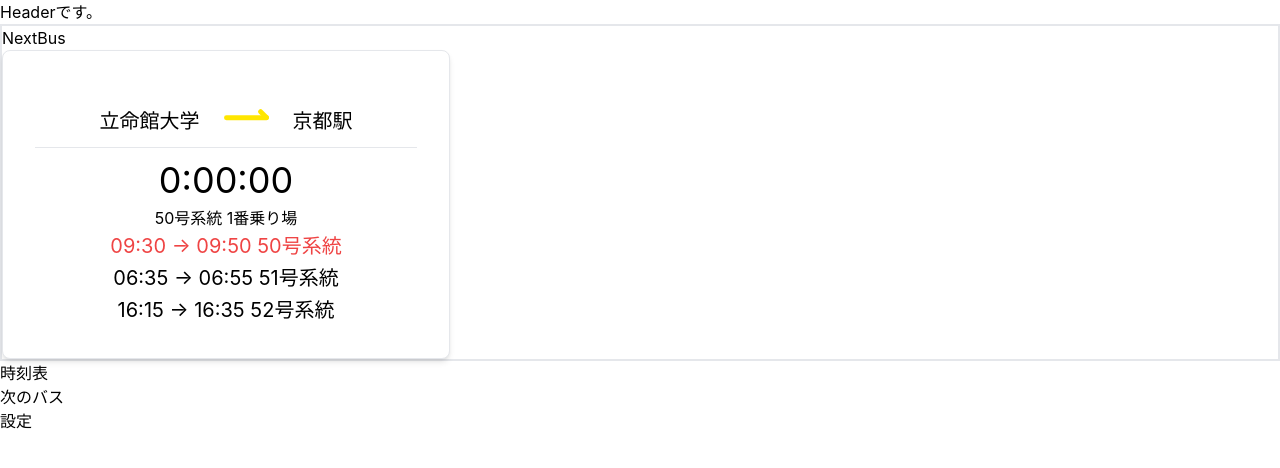
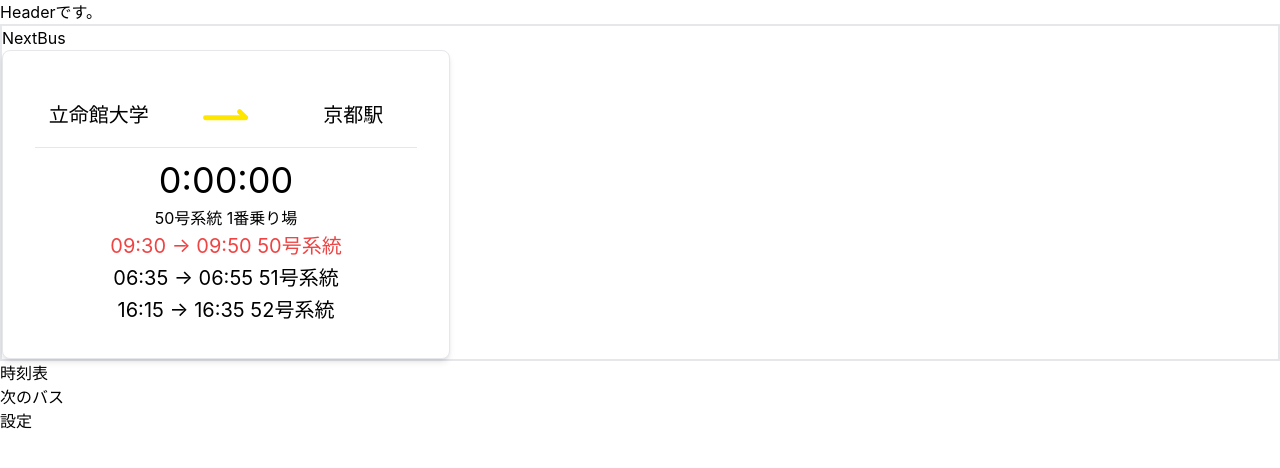
Before and after one commit to Shunkicreate/busdes-kic-web, a React (Create React App) app: page / in a window 1280 px wide. Shown: the top 468 px of the page. Built offline with nearby package versions, Linux system fonts and the light colour scheme; no server answers.

Commit message:
gridでデザインできた,べた打ち直す

```diff
--- a/src/layout/BusCardHeader.tsx
+++ b/src/layout/BusCardHeader.tsx
@@ -2,16 +2,20 @@ import React from 'react';
 import BusArrow from "./BusArrow.svg";
 
 
+
+
 const BusCardHeader = () => {
 
+
+
+
     return (
-
-        <div className="flex justify-center flex-row h-16">
-            <div className="p-6 justify-center text-xl">立命館大学</div>
-            <div className="inline-flex">
+        <div className="grid grid-cols-3 h-16 place-content-center">
+            <div className="text-center text-xl">立命館大学</div>
+            <div className="flex justify-center">
                 <img className="" src={BusArrow} alt="BusArrow" width="45" />
             </div>
-            <div className="p-6 justify-center text-xl">京都駅</div>
+            <div className="text-center text-xl">京都駅</div>
         </div>
     )
 }
```
